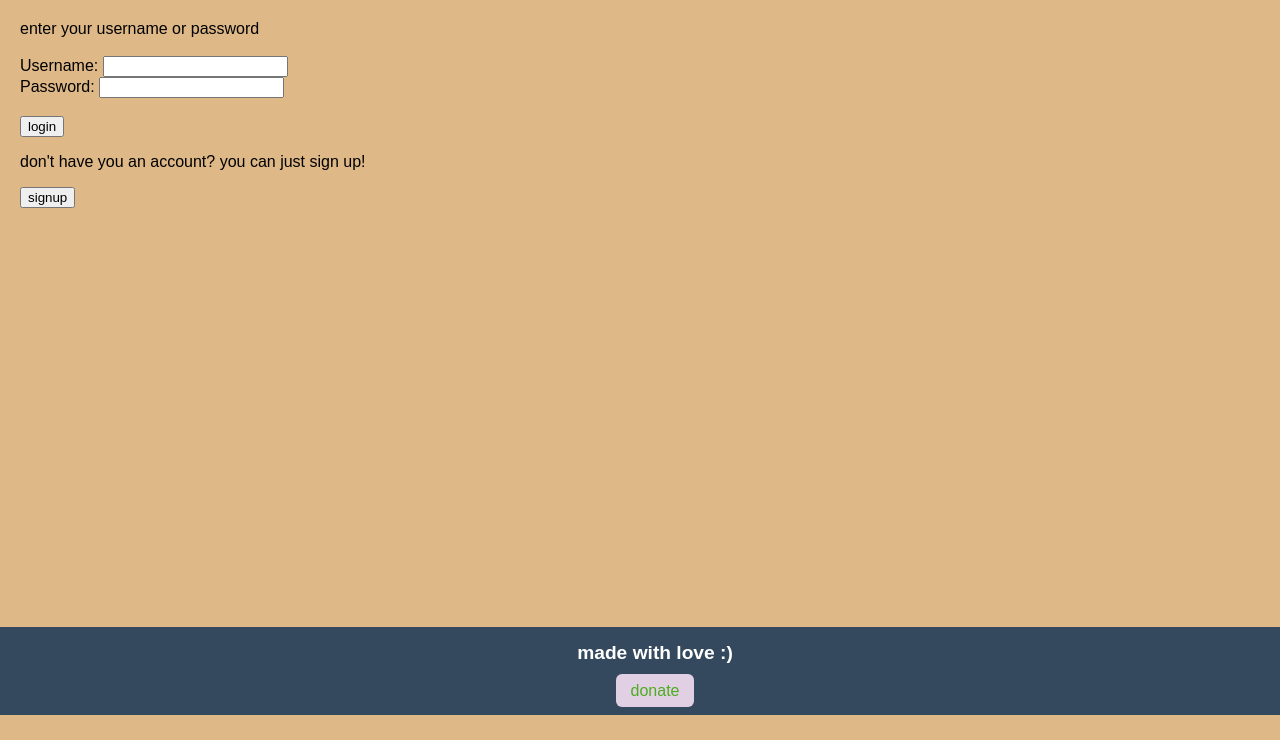
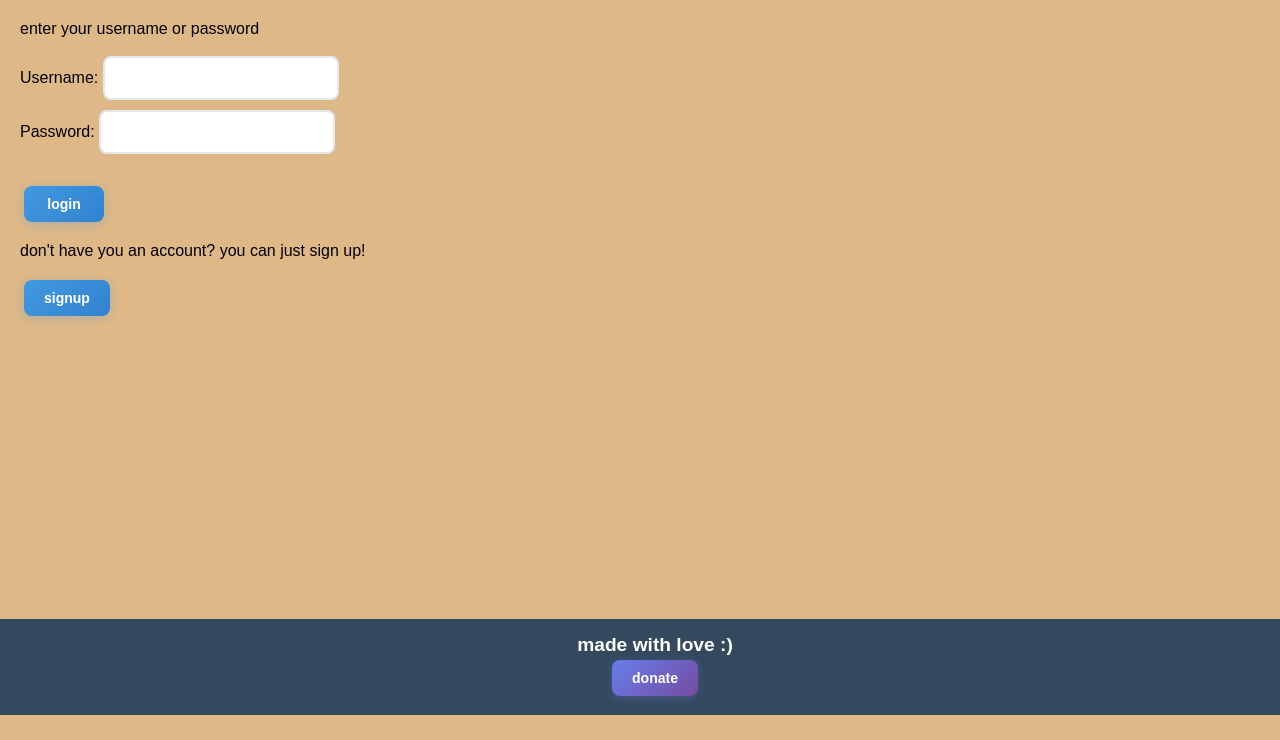
Before and after one commit to Seyed-Rafie/Tada, a Django app: page /login/ in a window 1280 px wide. Shown: the part 85-825 px from the top of the page. Before the commit the page ends 800 px from the top, so only its background shows below. Run offline with Django 5.2, Linux system fonts and the light colour scheme.

Commit message:
optimize front (button, inputs, task texts)

```diff
--- a/static/css/style.css
+++ b/static/css/style.css
@@ -38,7 +38,7 @@ body {
 
 /* اضافه کردن استایل‌های بیشتر */
 
-.footer a {
+/* .footer a {
     color: rgb(77, 172, 30);
     background-color: #e1d0e4;
     text-decoration: none;
@@ -51,9 +51,187 @@ body {
     background-color: rgb(77, 172, 30);
     color: white;
     transform: translateY(-2px);
-}
+} */
 .content {
     padding: 20px;
     min-height: calc(100vh - 200px); /* ارتفاع کل صفحه منهای هدر و فوتر */
-    padding-bottom: 100px; /* فضای خالی برای فوتر */
+    padding-bottom: 120px; /* فضای خالی برای فوتر */
 }
+
+.todo-item {
+    background: rgba(37, 114, 221, 0.95);
+    color: whitesmoke;
+    font-weight: 800;
+    font-family: 'Lucida Sans', 'Lucida Sans Regular', 'Lucida Grande', 'Lucida Sans Unicode', Geneva, Verdana, sans-serif;
+    backdrop-filter: blur(10px);
+    padding: 20px;
+    border-radius: 12px;
+    border-left: 4px solid #667eea;
+    box-shadow: 0 4px 15px rgba(0, 0, 0, 0.1);
+    display: flex;
+    justify-content: space-between;
+    align-items: center;
+    transition: all 0.3s ease;
+}
+
+.todo-item:hover {
+    transform: translateX(5px);
+    box-shadow: 0 6px 20px rgba(0, 0, 0, 0.15);
+}
+
+form textarea, form input {
+    padding: 12px 16px;
+    border: 2px solid #e2e8f0;
+    border-radius: 8px;
+    font-size: 14px;
+    width: 200px;
+    margin-right: 10px;
+    margin-bottom: 10px;
+    transition: all 0.3s ease;
+}
+
+form textarea:focus {
+    outline: none;
+    border-color: #667eea;
+    box-shadow: 0 0 0 3px rgba(102, 126, 234, 0.1);
+}
+
+
+/* buttons */
+.btn {
+    display: inline-flex;
+    align-items: center;
+    justify-content: center;
+    padding: 10px 20px;
+    margin: 4px;
+    font-size: 14px;
+    font-weight: 600;
+    text-decoration: none;
+    border: none;
+    border-radius: 8px;
+    cursor: pointer;
+    transition: all 0.3s ease;
+    font-family: inherit;
+    gap: 6px;
+    min-width: 80px;
+    position: relative;
+    overflow: hidden;
+}
+
+/* افکت hover برای همه دکمه‌ها */
+.btn::before {
+    content: '';
+    position: absolute;
+    top: 0;
+    left: -100%;
+    width: 100%;
+    height: 100%;
+    background: linear-gradient(90deg, transparent, rgba(255,255,255,0.2), transparent);
+    transition: left 0.5s;
+}
+
+.btn:hover::before {
+    left: 100%;
+}
+
+.btn-primary {
+    background: linear-gradient(135deg, #667eea 0%, #764ba2 100%);
+    color: white;
+    box-shadow: 0 2px 8px rgba(102, 126, 234, 0.3);
+}
+
+.btn-primary:hover {
+    transform: translateY(-2px);
+    box-shadow: 0 4px 15px rgba(102, 126, 234, 0.4);
+}
+
+.btn-success {
+    background: linear-gradient(135deg, #48bb78 0%, #38a169 100%);
+    color: white;
+    box-shadow: 0 2px 8px rgba(72, 187, 120, 0.3);
+}
+
+.btn-success:hover {
+    transform: translateY(-2px);
+    box-shadow: 0 4px 15px rgba(72, 187, 120, 0.4);
+}
+
+.btn-warning {
+    background: linear-gradient(135deg, #ed8936 0%, #dd6b20 100%);
+    color: white;
+    box-shadow: 0 2px 8px rgba(237, 137, 54, 0.3);
+}
+
+.btn-warning:hover {
+    transform: translateY(-2px);
+    box-shadow: 0 4px 15px rgba(237, 137, 54, 0.4);
+}
+
+.btn-danger {
+    background: linear-gradient(135deg, #f56565 0%, #e53e3e 100%);
+    color: white;
+    box-shadow: 0 2px 8px rgba(245, 101, 101, 0.3);
+}
+
+.btn-danger:hover {
+    transform: translateY(-2px);
+    box-shadow: 0 4px 15px rgba(245, 101, 101, 0.4);
+}
+
+.btn-add {
+    background: linear-gradient(135deg, #9f7aea 0%, #805ad5 100%);
+    color: white;
+    box-shadow: 0 2px 10px rgba(159, 122, 234, 0.4);
+    padding: 12px 25px;
+    font-size: 16px;
+    border-radius: 10px;
+}
+
+.btn-add:hover {
+    transform: translateY(-3px);
+    box-shadow: 0 6px 20px rgba(159, 122, 234, 0.6);
+}
+
+.btn-info {
+    background: linear-gradient(135deg, #4299e1 0%, #3182ce 100%);
+    color: white;
+    box-shadow: 0 2px 8px rgba(66, 153, 225, 0.3);
+}
+
+.btn-info:hover {
+    transform: translateY(-2px);
+    box-shadow: 0 4px 15px rgba(66, 153, 225, 0.4);
+}
+
+.btn-outline {
+    background: transparent;
+    color: #667eea;
+    border: 2px solid #667eea;
+}
+
+.btn-outline:hover {
+    background: #667eea;
+    color: white;
+    transform: translateY(-2px);
+}
+
+
+/* رسپانسیو */
+@media (max-width: 768px) {
+    .todo-item {
+        flex-direction: column;
+        align-items: flex-start;
+        gap: 15px;
+    }
+
+    .todo-actions {
+        width: 100%;
+        justify-content: flex-start;
+    }
+
+    .btn {
+        min-width: 70px;
+        padding: 8px 16px;
+        font-size: 13px;
+    }
+}
--- a/templates/html/base.html
+++ b/templates/html/base.html
@@ -21,8 +21,8 @@
 
     <div class="footer">
         <h1>made with love :)</h1>
-        <br>
-        <a href="https://reymit.ir/dast_ha">donate</a>
+
+        <a href="https://reymit.ir/dast_ha"><button type="button" class="btn btn-primary">donate</button></a>
     </div>
 </body>
 </html>
--- a/templates/html/edit_task.html
+++ b/templates/html/edit_task.html
@@ -5,6 +5,6 @@
 <form action="" method="post">
     {%csrf_token%}
     {{form}}
-    <button type="submit">save</button>
+    <button type="submit" class="btn btn-success">save</button>
 </form>
 {% endblock %}
--- a/templates/html/login.html
+++ b/templates/html/login.html
@@ -8,11 +8,11 @@
         {% csrf_token %}
         {{form}}
         <br>
-        <button type="submit">login</button>
+        <button type="submit" class="btn btn-info">login</button>
     </form>
     <p>don't have you an account? you can just sign up!</p>
     <a href="{% url 'signup' %}">
-        <button>signup</button>
+        <button class="btn btn-info">signup</button>
     </a>
 </div>
 {% endblock %}
--- a/templates/html/signup.html
+++ b/templates/html/signup.html
@@ -5,7 +5,7 @@
     <form action="" method="post">
         {%csrf_token%}
         {{form}}
-        <button type="submit">signup</button>
+        <button type="submit" class="btn btn-info">signup</button>
     </form>
 </div>
 {% endblock %}
```
Also changed, not shown: templates/html/dashboard.html (+6 -4 lines).
